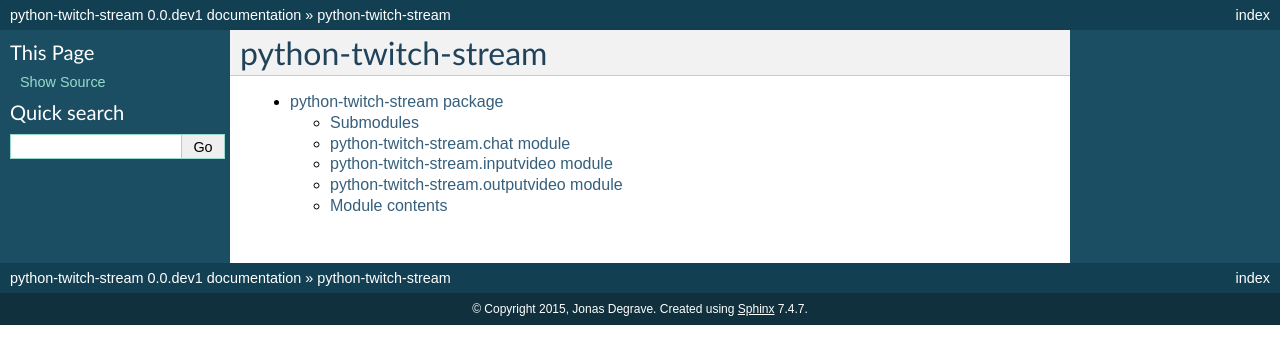
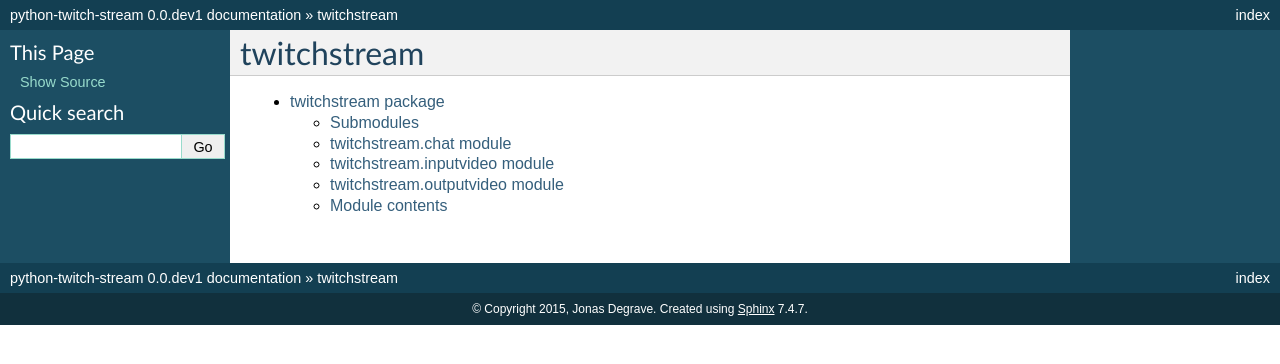
Before and after one commit to 317070/python-twitch-stream, a Sphinx documentation site: the page built from docs/modules/modules.rst, in a window 1280 px wide. Shown: the top 364 px of the page. Built offline with Sphinx 7.4.7, drawn with Linux system fonts in a browser that asks for light colours.

Commit message:
Fixing docs for new module name

```diff
--- a/docs/modules/modules.rst
+++ b/docs/modules/modules.rst
@@ -1,7 +1,7 @@
-python-twitch-stream
-====================
+twitchstream
+============
 
 .. toctree::
    :maxdepth: 4
 
-   python-twitch-stream
+   twitchstream
```
Also changed, not shown: docs/modules/twitchstream.rst (added, +38 -0 lines).
